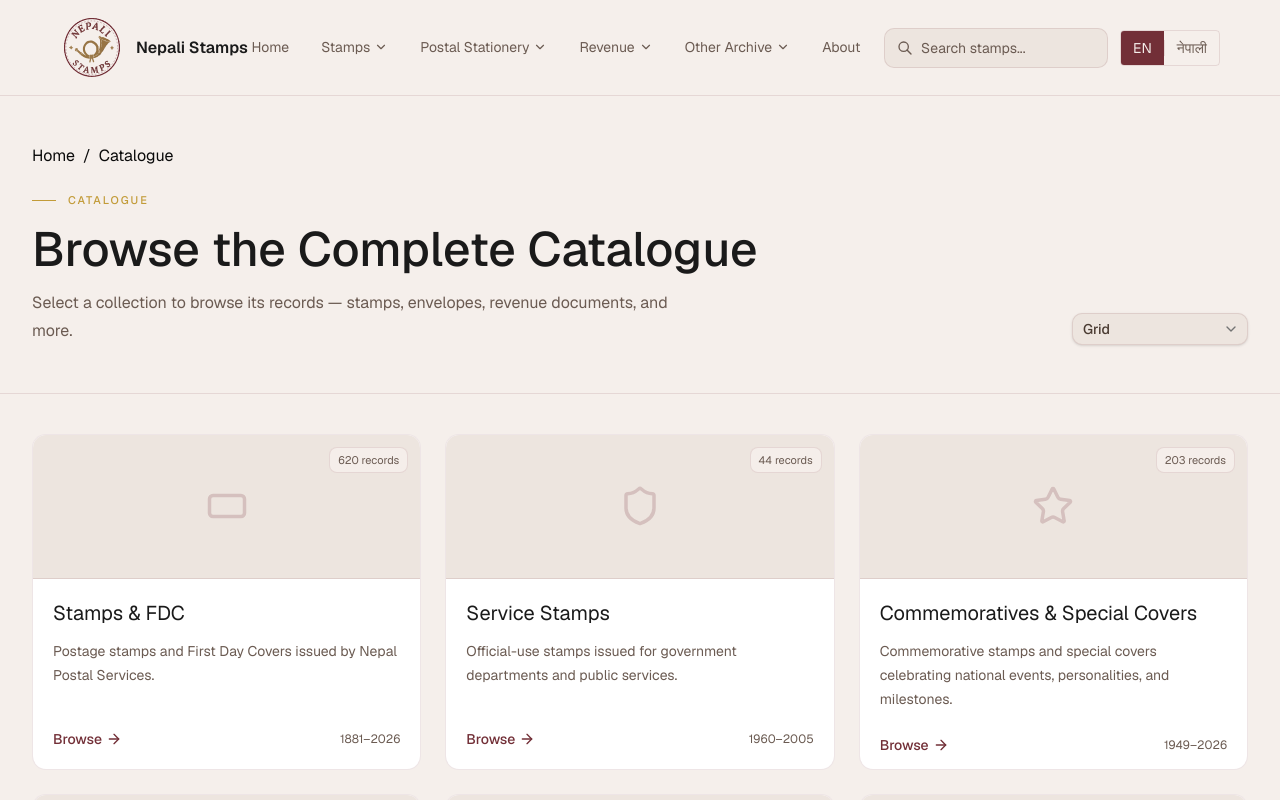
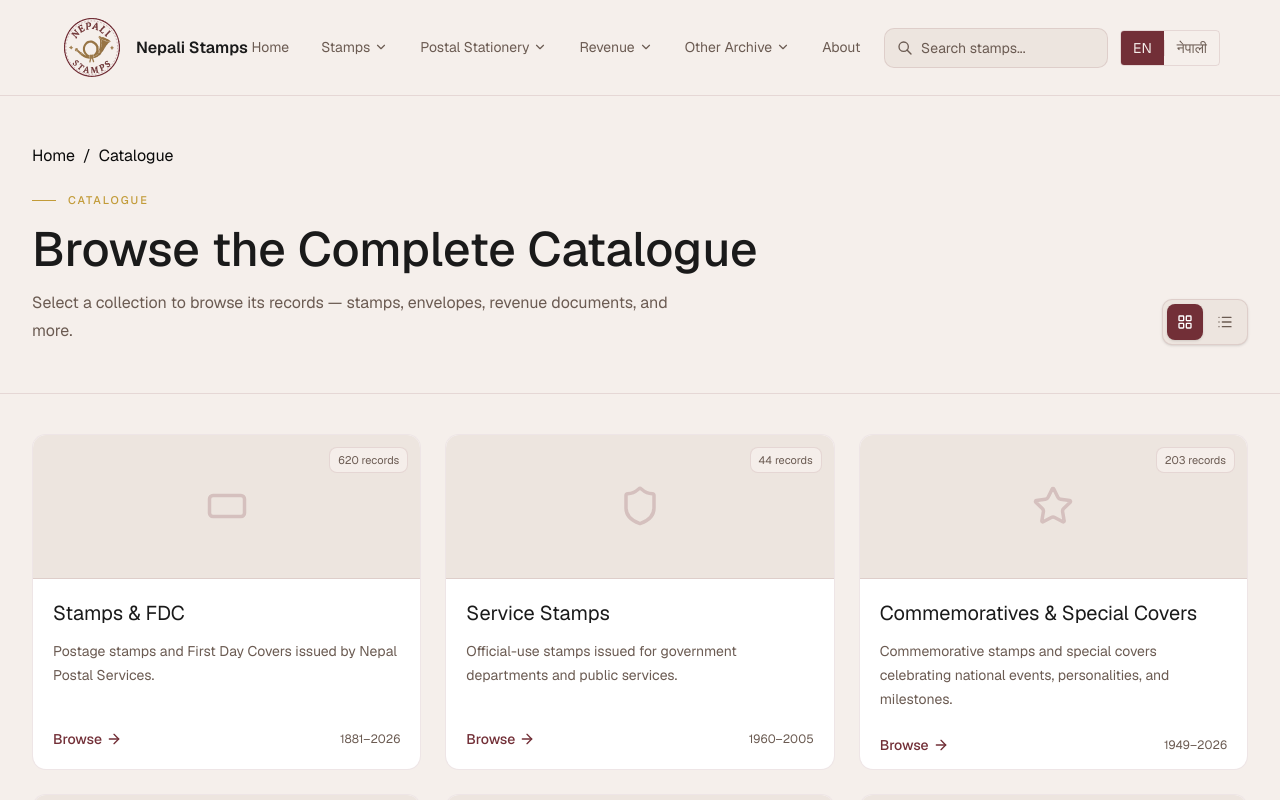
Before and after one commit to santubaba/Nepali-Stamp, a Next.js app: page /catalogue in a window 1280 px wide. Shown: the top 800 px of the page. Built offline with nearby package versions, Linux system fonts and the light colour scheme.

Commit message:
removed old codes, made ui changes on catalogue and on the images of court-fee-stamps

```diff
--- a/app/catalogue/page.tsx
+++ b/app/catalogue/page.tsx
@@ -3,29 +3,12 @@ import { useState } from "react";
 import { cn } from "@/lib/utils";
 import Link from "next/link";
 import { ArrowRight, LayoutGrid, List } from "lucide-react";
-import {
-  Select,
-  SelectContent,
-  SelectItem,
-  SelectTrigger,
-  SelectValue,
-} from "@/components/ui/select";
 import BreadCrumb from "@/app/breadcrumbs/page";
 import { catalogues } from "./data";
 
-const viewOptions = [
-  { value: "Grid", label: "Grid View", Icon: LayoutGrid },
-  { value: "List", label: "List View", Icon: List },
-] as const;
-
-const selectItemClass = cn(
-  "cursor-pointer rounded-sm py-3 transition-colors",
-  "data-[highlighted]:bg-brand-primary/10",
-  "data-[state=checked]:bg-brand-primary data-[state=checked]:text-white",
-);
-
 export default function CollectionsPage() {
   const [view, setView] = useState<"Grid" | "List">("Grid");
+
   return (
     <main className="min-h-screen bg-brand-bg">
       <section className="border-b border-brand-border">
@@ -47,37 +30,38 @@ export default function CollectionsPage() {
               revenue documents, and more.
             </p>
 
-            <Select
-              value={view}
-              onValueChange={(value) => setView(value as "Grid" | "List")}
-            >
-              <SelectTrigger
+            {/* View Toggle */}
+            <div className="flex items-center gap-1 rounded-lg border border-brand-border bg-brand-surface p-1 shadow-sm">
+              <button
+                type="button"
+                onClick={() => setView("Grid")}
+                aria-label="Grid view"
+                title="Grid view"
                 className={cn(
-                  "w-44 h-11 rounded-lg border border-brand-border bg-brand-surface",
-                  "text-brand-secondary font-medium shadow-sm transition-colors",
-                  "hover:border-brand-primary/30 hover:bg-white",
-                  "focus:ring-2 focus:ring-brand-primary/20",
-                  "data-[state=open]:border-brand-primary",
+                  "flex h-9 w-9 items-center justify-center rounded-md transition-colors",
+                  view === "Grid"
+                    ? "bg-brand-primary text-white shadow-sm"
+                    : "text-brand-muted hover:bg-white hover:text-brand-text",
                 )}
               >
-                <SelectValue />
-              </SelectTrigger>
+                <LayoutGrid className="h-4 w-4" />
+              </button>
 
-              <SelectContent className="rounded-lg border border-brand-border bg-white shadow-xl overflow-hidden">
-                {viewOptions.map(({ value, label, Icon }) => (
-                  <SelectItem
-                    key={value}
-                    value={value}
-                    className={selectItemClass}
-                  >
-                    <div className="flex items-center gap-3">
-                      <Icon className="h-4 w-4" />
-                      <span>{label}</span>
-                    </div>
-                  </SelectItem>
-                ))}
-              </SelectContent>
-            </Select>
+              <button
+                type="button"
+                onClick={() => setView("List")}
+                aria-label="List view"
+                title="List view"
+                className={cn(
+                  "flex h-9 w-9 items-center justify-center rounded-md transition-colors",
+                  view === "List"
+                    ? "bg-brand-primary text-white shadow-sm"
+                    : "text-brand-muted hover:bg-white hover:text-brand-text",
+                )}
+              >
+                <List className="h-4 w-4" />
+              </button>
+            </div>
           </div>
         </div>
       </section>
--- a/app/stamps/stamps-fdc/[slug]/page.tsx
+++ b/app/stamps/stamps-fdc/[slug]/page.tsx
@@ -23,16 +23,16 @@ export default async function StampDetail({ params }: PageProps) {
     .slice(0, 5);
   return (
     <div>
-      <div className="mx-auto flex items-center gap-3 px-4 py-5 sm:px-8 sm:py-6 md:px-12 md:py-8">
+      <div className="flex items-center gap-3 px-4 py-5 mx-auto sm:px-8 sm:py-6 md:px-12 md:py-8">
         <Link
           href="/stamps/stamps-fdc"
-          className="flex shrink-0 items-center justify-center rounded-full p-1 text-brand-secondary transition hover:bg-brand-surface hover:text-brand-primary"
+          className="flex items-center justify-center p-1 transition rounded-full shrink-0 text-brand-secondary hover:bg-brand-surface hover:text-brand-primary"
           aria-label="Back to Stamps"
         >
-          <ArrowLeft className="h-4 w-4" />
+          <ArrowLeft className="w-4 h-4" />
         </Link>
 
-        <div className="min-w-0 flex-1 overflow-hidden">
+        <div className="flex-1 min-w-0 overflow-hidden">
           <BreadCrumb
             className="
               text-sm md:text-base
@@ -43,7 +43,7 @@ export default async function StampDetail({ params }: PageProps) {
           />
         </div>
       </div>
-      <div className="mx-auto max-w-6xl px-6 py-8">
+      <div className="max-w-6xl px-6 py-8 mx-auto">
         <div className="flex flex-col items-start gap-10 lg:flex-row lg:gap-16">
           {/* Stamp Image */}
           <div className="flex w-full justify-center lg:w-[430px] lg:flex-shrink-0">
@@ -53,7 +53,7 @@ export default async function StampDetail({ params }: PageProps) {
                 alt={stamp.title}
                 width={380}
                 height={320}
-                className="h-auto w-full object-contain"
+                className="object-contain w-full h-auto"
               />
             </div>
           </div>
@@ -62,8 +62,8 @@ export default async function StampDetail({ params }: PageProps) {
           <div className="flex w-full max-w-[520px] flex-col gap-5">
             {/* Header */}
             <div>
-              <div className="mb-2 flex items-center gap-3">
-                <div className="h-px w-10 bg-brand-accent" />
+              <div className="flex items-center gap-3 mb-2">
+                <div className="w-10 h-px bg-brand-accent" />
                 <h2 className="text-brand-accent">Stamp Record</h2>
               </div>
 
@@ -74,23 +74,23 @@ export default async function StampDetail({ params }: PageProps) {
 
             {/* Stamp Meta */}
             <div className="flex flex-wrap gap-2">
-              <div className="rounded border border-brand-border bg-brand-surface px-3 py-1 text-sm text-brand-secondary">
+              <div className="px-3 py-1 text-sm border rounded border-brand-border bg-brand-surface text-brand-secondary">
                 {stamp.country}
               </div>
 
-              <div className="rounded border border-brand-border bg-brand-surface px-3 py-1 text-sm text-brand-secondary">
+              <div className="px-3 py-1 text-sm border rounded border-brand-border bg-brand-surface text-brand-secondary">
                 {stamp.year}
               </div>
             </div>
 
             {/* Stamp Info */}
-            <section className="overflow-hidden rounded-md border border-brand-border bg-white">
+            <section className="overflow-hidden bg-white border rounded-md border-brand-border">
               {stamp.details?.map(({ label, value }) => (
                 <div
                   key={label}
                   className="grid grid-cols-[170px_1fr] border-b border-brand-border last:border-b-0"
                 >
-                  <div className="bg-brand-surface px-4 py-2 text-sm text-brand-secondary">
+                  <div className="px-4 py-2 text-sm bg-brand-surface text-brand-secondary">
                     {label}
                   </div>
 
@@ -117,7 +117,7 @@ export default async function StampDetail({ params }: PageProps) {
               {stamp.meta?.map(({ label, value }) => (
                 <div
                   key={label}
-                  className="rounded border border-brand-border bg-brand-surface px-3 py-1 text-xs text-brand-secondary"
+                  className="px-3 py-1 text-xs border rounded border-brand-border bg-brand-surface text-brand-secondary"
                 >
                   {value}
                 </div>
@@ -128,8 +128,8 @@ export default async function StampDetail({ params }: PageProps) {
       </div>
       {/* Featured Stamps Section */}
       {featuredStamps.length > 0 && (
-        <section className="mx-auto mt-16 border-t border-brand-border px-12 py-8">
-          <h2 className="mb-6 font-heading text-xl font-semibold">
+        <section className="px-12 py-8 mx-auto mt-16 border-t border-brand-border">
+          <h2 className="mb-6 text-xl font-semibold font-heading">
             Featured Stamps
           </h2>
 
@@ -139,7 +139,7 @@ export default async function StampDetail({ params }: PageProps) {
                 key={featuredStamp.id}
                 className="mx-auto w-full max-w-[220px]"
               >
-                <StampCard {...featuredStamp} />
+                <StampCard {...featuredStamp} basePath="/stamps/stamps-fdc" />
               </div>
             ))}
           </div>
--- a/app/stamps/stamps-fdc/page.tsx
+++ b/app/stamps/stamps-fdc/page.tsx
@@ -3,7 +3,6 @@ import BreadCrumb from "@/app/breadcrumbs/page";
 import StampGrid from "@/app/components/StampGrid/stampgrid";
 import { ChevronDown, ChevronRight } from "lucide-react";
 import { useEffect, useState } from "react";
-import { useRouter, usePathname, useSearchParams } from "next/navigation";
 import Pagination from "@/app/components/Pagination/Pagination";
 import stamps from "./mock-data";
 
@@ -97,21 +96,6 @@ export default function Stamps() {
     return () => clearTimeout(timer);
   }, [query]);
 
-  const router = useRouter();
-  const pathname = usePathname();
-  const searchParams = useSearchParams();
-
-  useEffect(() => {
-    const q = searchParams.get("q") ?? "";
-    setQuery(q);
-    setDebounceQuery(q);
-  }, []);
-
-  useEffect(() => {
-    const params = new URLSearchParams();
-    if (debounceQuery) params.set("q", debounceQuery);
-    router.replace(`${pathname}?${params.toString()}`);
-  }, [debounceQuery, router, pathname]);
 
   const toggleDecade = (decade: string) => {
     setOpenDecades((prev) =>
--- a/prisma.config.ts
+++ b/prisma.config.ts
@@ -1,13 +1,14 @@
 // This file was generated by Prisma, and assumes you have installed the following:
 // npm install --save-dev prisma dotenv
 import "dotenv/config";
+// @ts-ignore
 import { defineConfig } from "prisma/config";
 
 export default defineConfig({
   schema: "prisma/schema.prisma",
   migrations: {
     path: "prisma/migrations",
-    seed:"tsx prisma/seed.ts"
+    seed: "tsx prisma/seed.ts"
   },
   datasource: {
     url: process.env["DATABASE_URL"],
```
Also changed, not shown: app/revenue/court-fee-stamps/page.tsx (+38 -39 lines).
